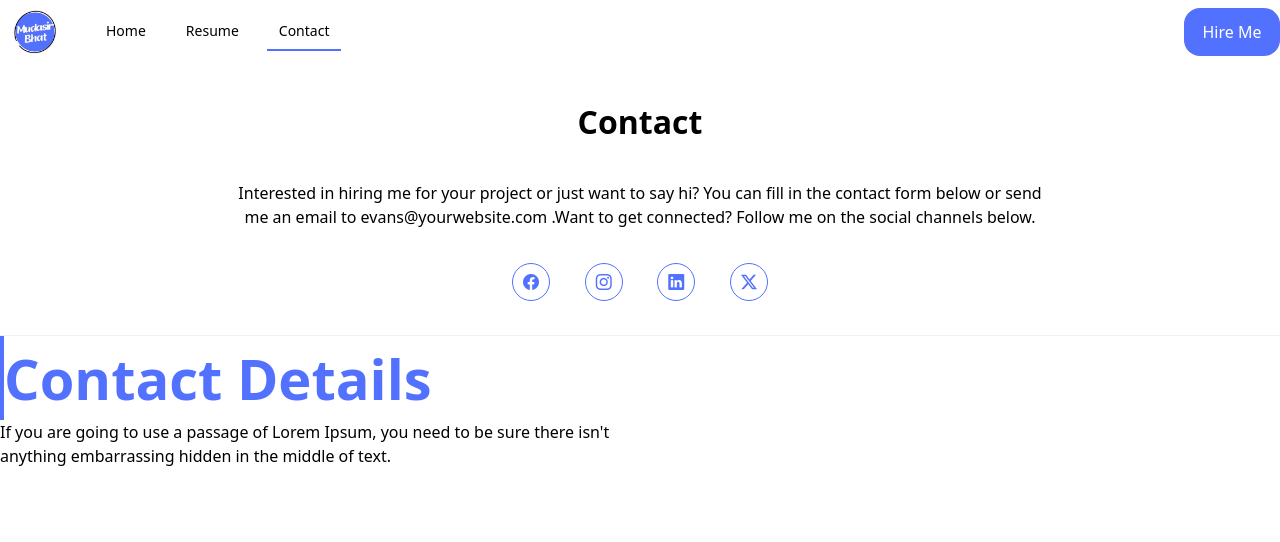
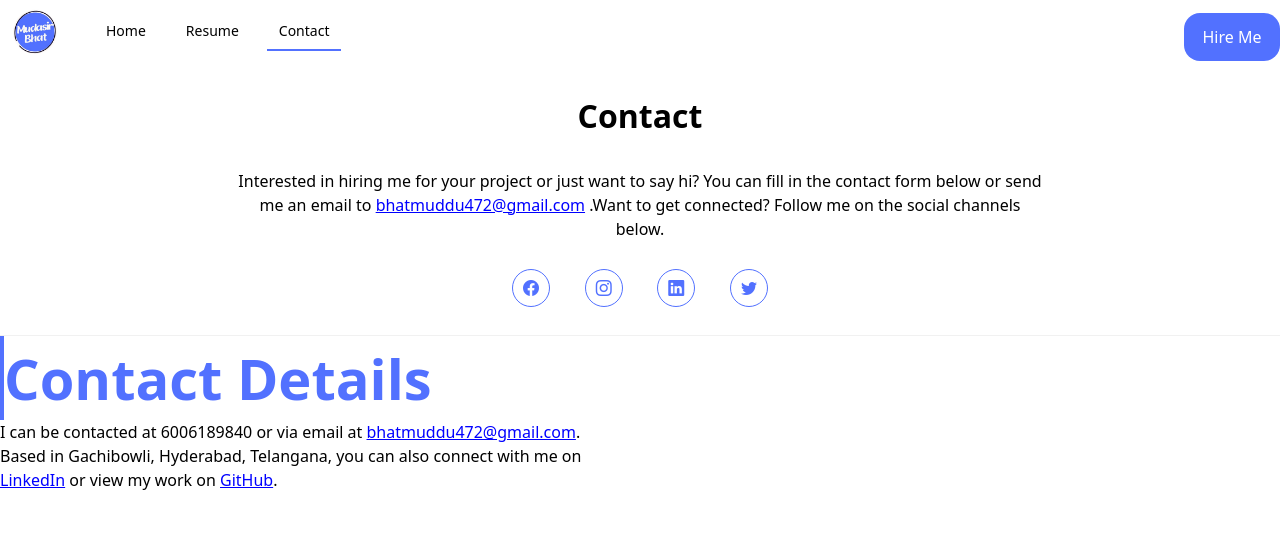
Before and after one commit to Mudasir472/My-Portfolio, a React (Vite) app: page /contact in a window 1280 px wide. Shown: the top 542 px of the page. Built offline with nearby package versions, Linux system fonts and the light colour scheme.

Commit message:
added border btm when routre changes

```diff
--- a/src/components/Navbar.jsx
+++ b/src/components/Navbar.jsx
@@ -1,5 +1,4 @@
 import { Link, useLocation } from 'react-router-dom';
-import { useState } from 'react';
 import "./component.css";
 import { Disclosure, DisclosureButton, DisclosurePanel } from '@headlessui/react';
 import { Bars3Icon, XMarkIcon } from '@heroicons/react/24/outline';
@@ -22,7 +21,7 @@ export default function Navbar() {
         <Disclosure as="nav">
             <div className="mx-auto max-w-7xl">
                 <div className="relative flex h-16 items-center justify-between">
-                    <div className="absolute inset-y-0 left-0 flex items-center sm:hidden">
+                    <div className=" absolute inset-y-0 left-0 flex items-center sm:hidden">
                         {/* Mobile menu button */}
                         <DisclosureButton className="group relative inline-flex items-center justify-center rounded-md p-2 text-gray-400 hover:bg-gray-700 hover:text-white focus:outline-none focus:ring-2 focus:ring-inset focus:ring-white">
                             <span className="absolute -inset-0.5" />
@@ -58,7 +57,7 @@ export default function Navbar() {
                             </div>
                         </div>
                     </div>
-                    <div className="absolute inset-y-0 right-0 flex items-center pr-2 sm:static sm:inset-auto w-24 h-3/4 sm:pr-0">
+                    <div className="mt-10px absolute inset-y-0 right-0 flex items-center pr-2 sm:static sm:inset-auto w-24 h-3/4 sm:pr-0">
                         <Link className='w-full h-full' to={'/contact'}>
                             <button
                                 className='w-full rounded-2xl btn h-full'
--- a/src/components/component.css
+++ b/src/components/component.css
@@ -10,3 +10,6 @@
 .bg-color {
     background-color: var(--primary-color);
 }
+.mt-10px{
+    margin-top: 10px;
+}
--- a/src/views/Contact.jsx
+++ b/src/views/Contact.jsx
@@ -9,25 +9,37 @@ function Contact() {
             <div className="contactMain container">
                 <div className="contactTop flex flex-col items-center justify-evenly">
                     <h2>Contact</h2>
-                    <p>Interested in hiring me for your project or just want to say hi? You can fill in the contact form below or send me an email to evans@yourwebsite.com .Want to get connected? Follow me on the social channels below.</p>
+                    <p>Interested in hiring me for your project or just want to say hi? You can fill in the contact form below or send me an email to <a className="mail" href="mailto:bhatmuddu472@gmail.com">bhatmuddu472@gmail.com</a> .Want to get connected? Follow me on the social channels below.</p>
                     <div className="contactLinks flex items-center justify-between">
                         <div className="link">
-                            <i class="bi bi-facebook"></i>
+                            <a href="https://www.facebook.com/yourprofile" target="_blank" rel="noopener noreferrer">
+                                <i className="bi bi-facebook"></i>
+                            </a>
                         </div>
                         <div className="link">
-                            <i class="bi bi-instagram"></i>
+                            <a href="https://www.instagram.com/yourprofile" target="_blank" rel="noopener noreferrer">
+                                <i className="bi bi-instagram"></i>
+                            </a>
                         </div>
                         <div className="link">
-                            <i class="bi bi-linkedin"></i>
+                            <a href="https://www.linkedin.com/in/yourprofile" target="_blank" rel="noopener noreferrer">
+                                <i className="bi bi-linkedin"></i>
+                            </a>
                         </div>
                         <div className="link">
-                            <i class="bi bi-twitter-x"></i>
+                            <a href="https://twitter.com/yourprofile" target="_blank" rel="noopener noreferrer">
+                                <i className="bi bi-twitter"></i>
+                            </a>
                         </div>
                     </div>
+
                 </div>
                 <div className="contactDetails  flex flex-col justify-evenly">
                     <h1>Contact Details</h1>
-                    <p>If you are going to use a passage of Lorem Ipsum, you need to be sure there isn't anything embarrassing hidden in the middle of text.</p>
+                    <p>
+                        I can be contacted at 6006189840 or via email at <a className="mail" href="mailto:bhatmuddu472@gmail.com">bhatmuddu472@gmail.com</a>. Based in Gachibowli, Hyderabad, Telangana, you can also connect with me on <a className="mail" href="https://www.linkedin.com/in/mudasir-bhat-553119228/" target="_blank" rel="noopener noreferrer">LinkedIn</a> or view my work on <a className="mail" href="https://github.com/Mudasir472" target="_blank" rel="noopener noreferrer">GitHub</a>.
+                    </p>
+
                 </div>
                 <div className="phoneContact my-5 flex justify-between">
                     <div className="phones flex items-center justify-between">
--- a/src/views/home.css
+++ b/src/views/home.css
@@ -310,6 +310,11 @@ h1 {
     width: 49%;
 }
 
+.mail {
+    text-decoration: underline;
+    color: blue;
+}
+
 
 @media only screen and (max-width: 600px) {
     .toppageMain {
```
